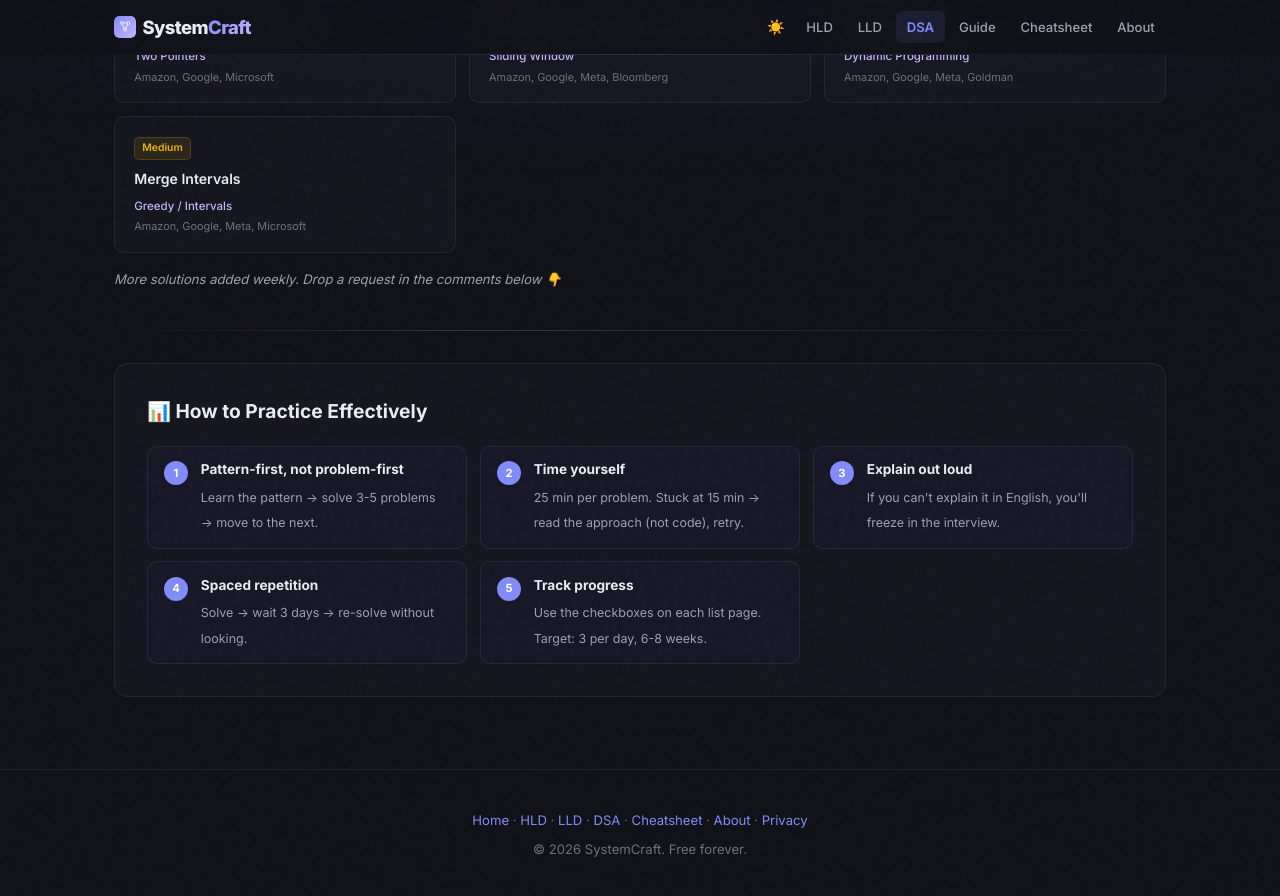
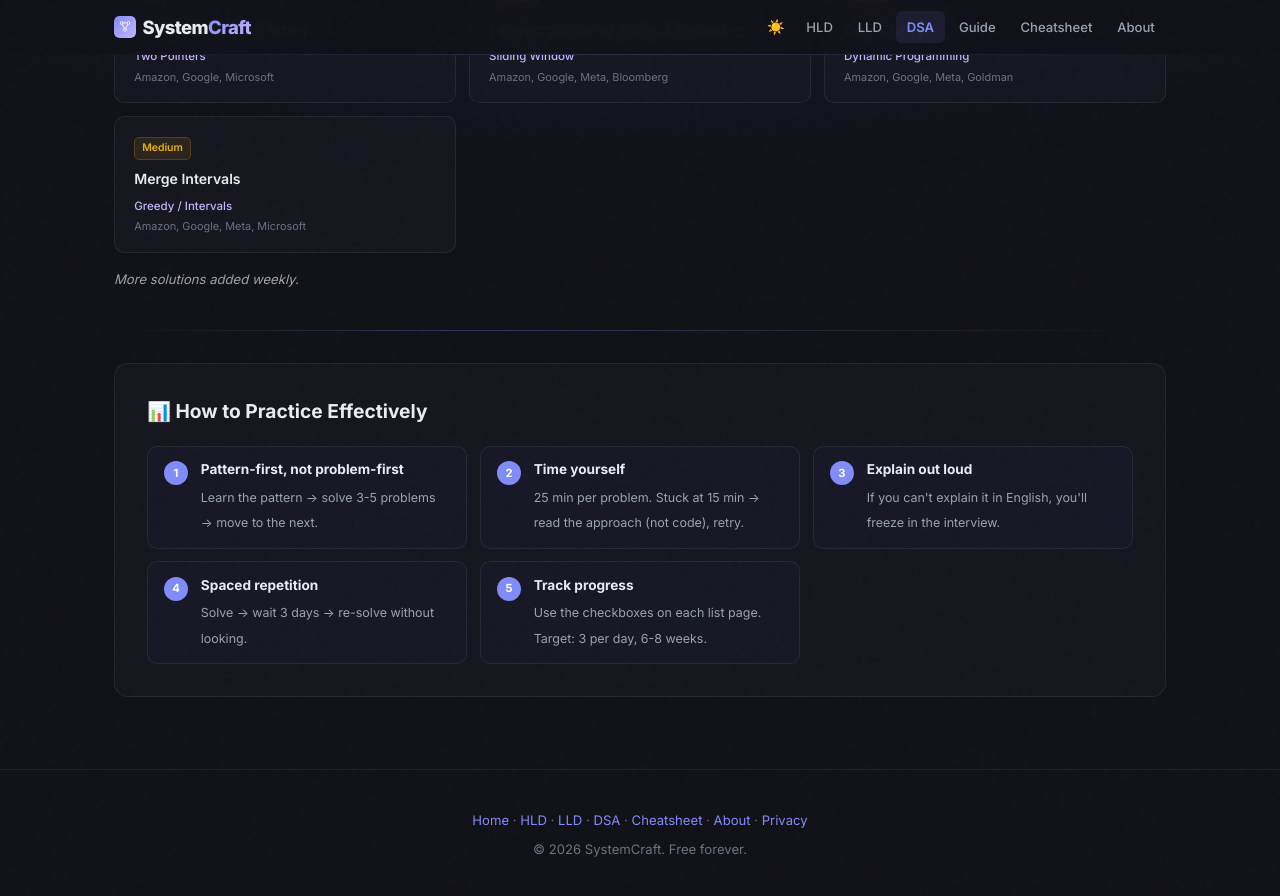
Before and after one commit to iluzn/HLD-Designs, a Jekyll site: the page built from pages/dsa.html, in a window 1280 px wide and 900 px high, scrolled down 2088 px. Shown: the top 896 px of the window. Built offline with Jekyll 4.4.1, drawn with Linux system fonts in a browser that asks for light colours.

Commit message:
remove 'drop a request in comments' - no comment section on DSA page

```diff
--- a/pages/dsa.html
+++ b/pages/dsa.html
@@ -209,7 +209,7 @@ permalink: /dsa/
             </div>
         </a>
     </div>
-    <p class="more-coming">More solutions added weekly. Drop a request in the comments below 👇</p>
+    <p class="more-coming">More solutions added weekly.</p>
 </div>
 
 <!-- How to practice -->
```
